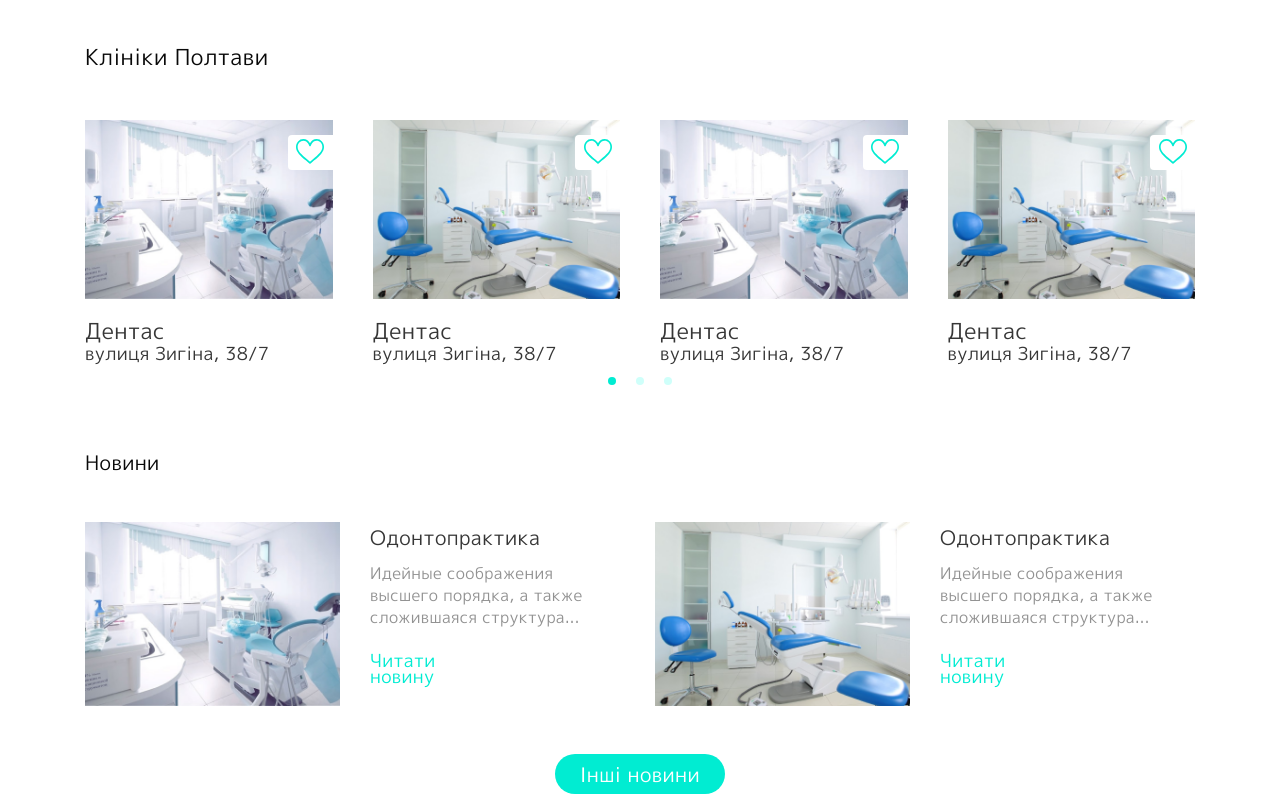
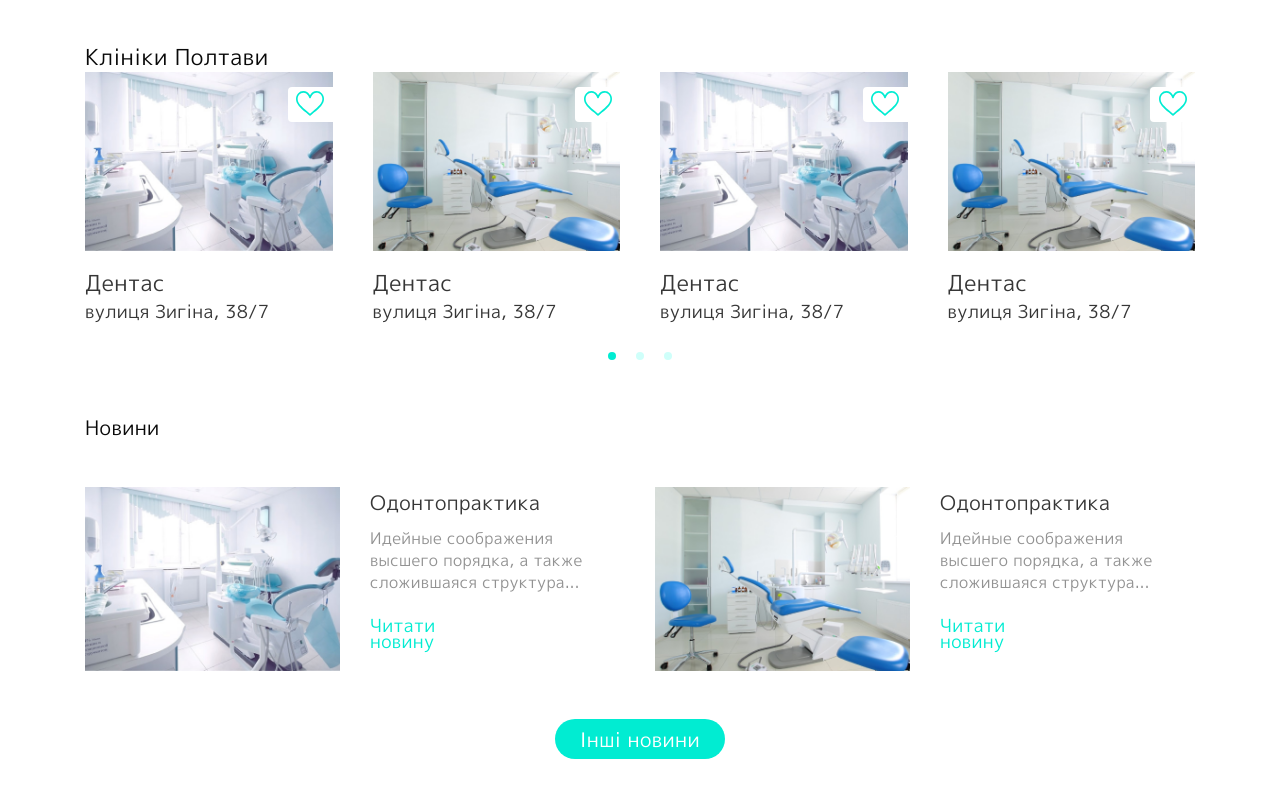
Before and after one commit to RZD7704/doctor, a plain HTML site: page index.html in a window 1280 px wide. Shown: the part 703-1501 px from the top of the page. Drawn offline with Linux system fonts and the light colour scheme.

Commit message:
Add swiper

```diff
--- a/index.html
+++ b/index.html
@@ -244,8 +244,9 @@
 						</div>
 					</div>
 					<!-- Add Pagination -->
-					<div class="swiper-pagination"></div>
-				  </div>
+				</div>
+				<div class="swiper-pagination swiper-points"></div>
+
 			</div>
 		</section>
 
--- a/js/main.js
+++ b/js/main.js
@@ -24,18 +24,14 @@
 })(jQuery);
 
 var swiper = new Swiper('.swiper-container', {
-	slidesPerView: 4,
+	slidesPerView: 1,
 	spaceBetween: 30,
 	pagination: {
-	  el: '.swiper-pagination',
+	  el: '.swiper-pagination, .swiper-points',
 	  clickable: true,
 	},
 	breakpoints: {
 		// when window width is >= 320px
-		320: {
-		  slidesPerView: 1,
-		  spaceBetween: 20
-		},
 		400: {
 			slidesPerView: 2,
 			spaceBetween: 20
--- a/scss/layout/_general.scss
+++ b/scss/layout/_general.scss
@@ -120,7 +120,7 @@ body {
 }
 
 .swiper-container {
-	height: 315px!important;
+	// height: 315px!important;
 }
 
 .dropdown-item {
--- a/scss/modules/_clinics.scss
+++ b/scss/modules/_clinics.scss
@@ -56,10 +56,9 @@
 
             &--p {
                 font-size: 18px;
-                line-height: 0px;
                 letter-spacing: 0.02em;
                 color: #363636;
-                margin-top: 23px;
+                margin-top: 15px;
                 @media (max-width: 767px) {
                     font-size: 10px;
                     margin-top: 13px;
@@ -71,7 +70,7 @@
 
     .swiper-container {
         width: 100%;
-        height: 330px!important;
+        // height: 330px!important;
     }
 
     .swiper-slide {
@@ -104,4 +103,9 @@
         background: #01ECD2;
     }
 
+    .swiper-points {
+        position: static;
+        padding-top: 15px;
+    }
+
 }
```
Also changed, not shown: css/styles.min.css, 1 other file.
